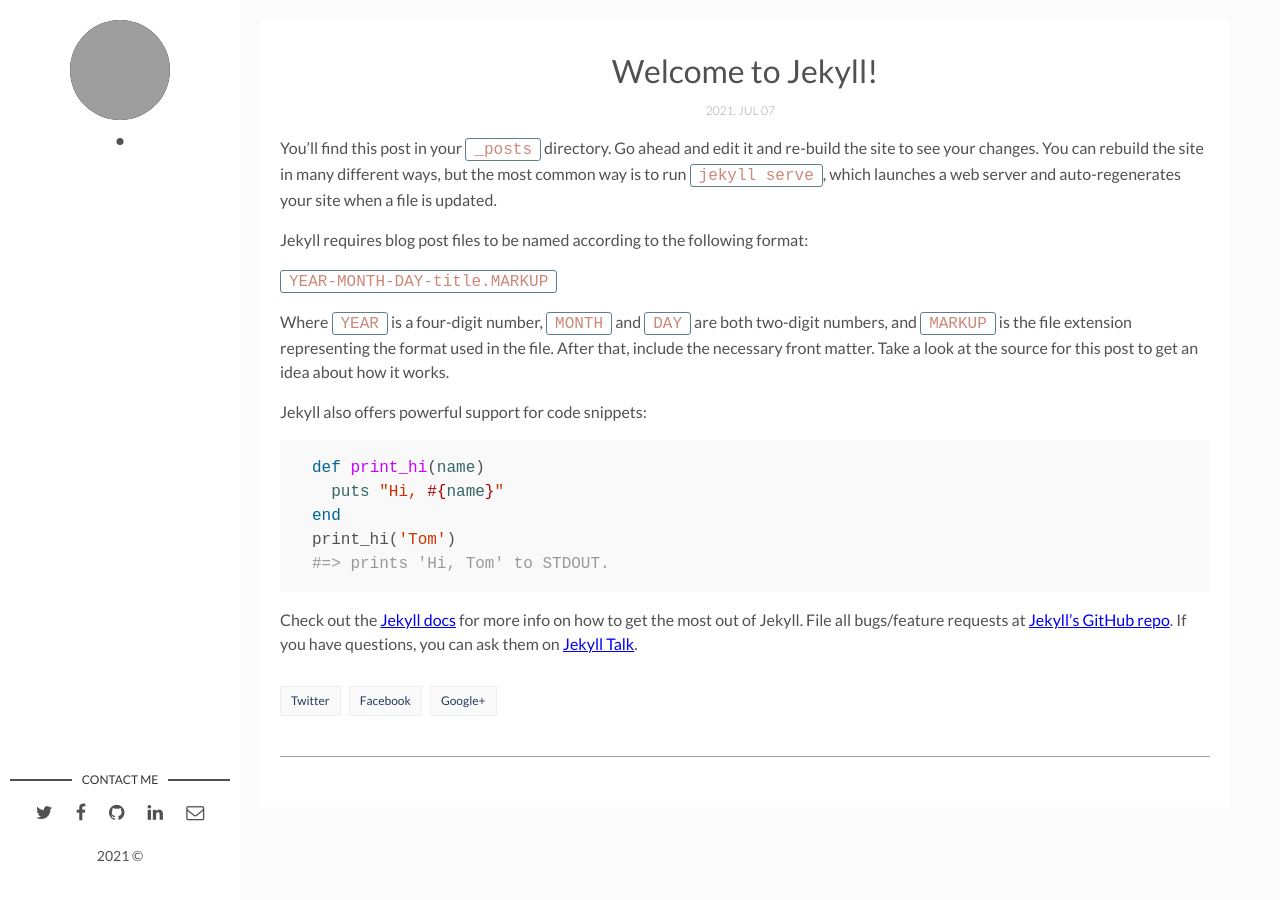
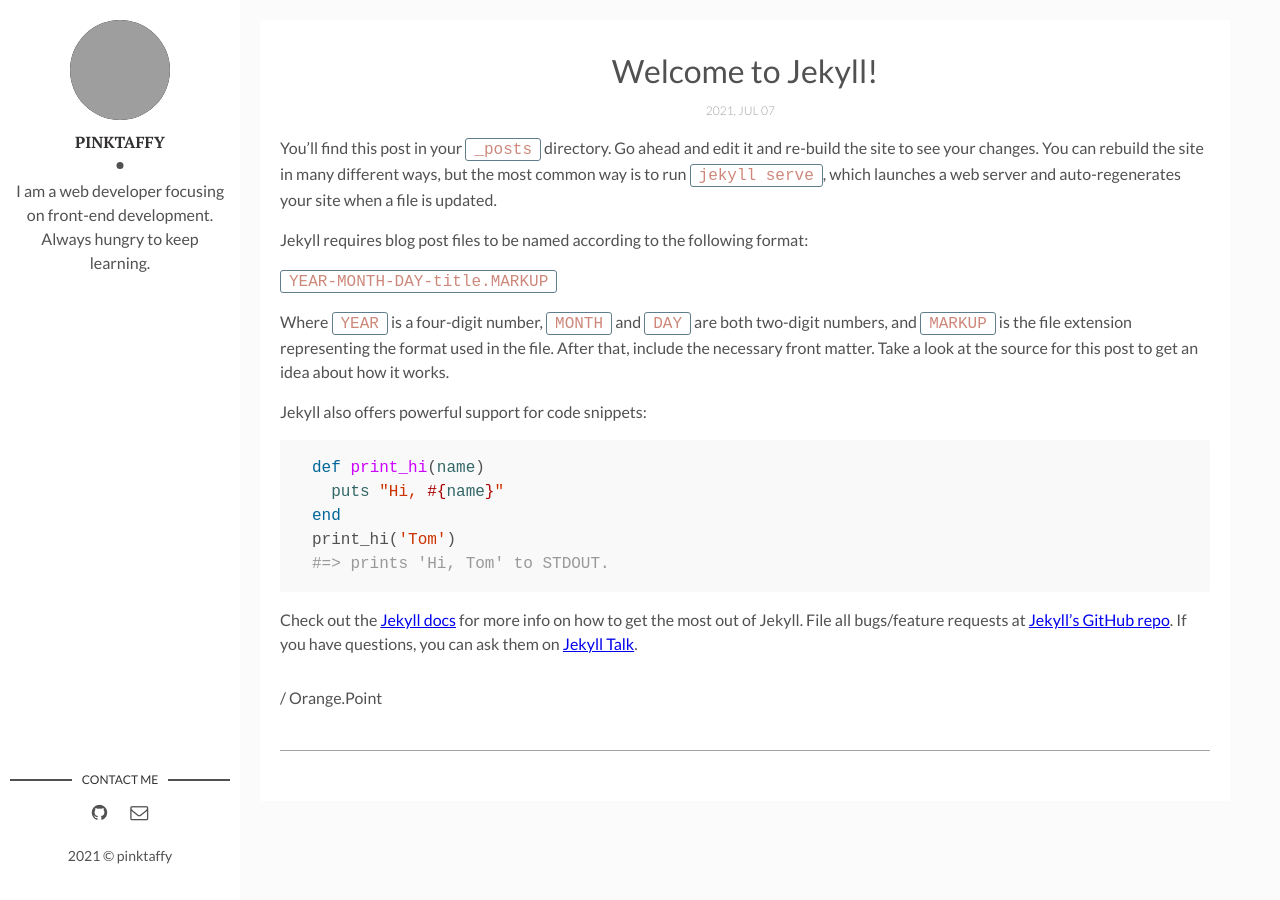
Before and after one commit to pinktaffy/orangepoint.gihub.io, a Jekyll site: the page built from _posts/2021-07-07-welcome-to-jekyll.markdown, in a window 1280 px wide. Built offline with Jekyll 4.4.1, drawn with Linux system fonts in a browser that asks for light colours; grey boxes are pictures that could not be loaded.

Commit message:
update setting

```diff
--- a/_config.yml
+++ b/_config.yml
@@ -24,9 +24,27 @@
   Write an awesome description for your new site here. You can edit this
   line in _config.yml. It will appear in your document head meta (for
   Google search results) and in your feed.xml site description.
-baseurl: "" # the subpath of your site, e.g. /blog
+permalink: ':title/'
+baseurl: "/orange-point" # the subpath of your site, e.g. /blog
 url: "" # the base hostname & protocol for your site, e.g. http://example.com
-twitter_username: jekyllrb
+site-twitter: #if your site has a twitter account, enter it here
+
+# Author Settings
+author: pinktaffy # add your name
+author-img: profile.jpg # add your photo
+about-author: I am a web developer focusing on front-end development. Always hungry to keep learning. # add description
+# social-twitter: # add your Twitter handle
+# social-facebook: # add your Facebook handle
+social-github: pinktaffy # add your Github handle
+# social-linkedin: # add your Linkedin handle
+social-email: clockorangebeer@gmail.com
+
+# Disqus
+# discus-identifier: mr-brown # add your discus identifier
+
+# Tracker
+# analytics: # Google Analytics
+# twitter_username: jekyllrb
 github_username:  pinktaffy
 
 # Build settings
--- a/_layouts/main.html
+++ b/_layouts/main.html
@@ -16,7 +16,7 @@
     <section class="contact">
       <h3 class="contact-title">Contact me</h3>
       <ul>
-        {% if site.social-twitter %}
+       <!-- {% if site.social-twitter %}
           <li><a href="https://twitter.com/{{ site.social-twitter }}" target="_blank"><i class="fa fa-twitter" aria-hidden="true"></i></a></li>
         {% else %}
           <li><a href="https://twitter.com/artemsheludko_" target="_blank"><i class="fa fa-twitter" aria-hidden="true"></i></a></li>
@@ -25,17 +25,17 @@
           <li><a href="https://facebook.com/{{ site.social-facebook }}" target="_blank"><i class="fa fa-facebook" aria-hidden="true"></i></a></li>
         {% else %}
           <li><a href="https://facebook.com/" target="_blank"><i class="fa fa-facebook" aria-hidden="true"></i></a></li>
-        {% endif %}
+        {% endif %} -->
         {% if site.social-github %}
           <li class="github"><a href="http://github.com/{{site.social-github}}" target="_blank"><i class="fa fa-github"></i></a></li>
         {% else %}
           <li class="github"><a href="http://github.com/" target="_blank"><i class="fa fa-github" aria-hidden="true"></i></a></li>
         {% endif %}
-        {% if site.social-linkedin %}
+       <!-- {% if site.social-linkedin %}
           <li class="linkedin"><a href="https://in.linkedin.com/in/{{site.social-linkedin}}" target="_blank"><i class="fa fa-linkedin"></i></a></li>
         {% else %}
           <li class="linkedin"><a href="https://in.linkedin.com/" target="_blank"><i class="fa fa-linkedin" aria-hidden="true"></i></a></li>
-        {% endif %}
+        {% endif %} -->
         {% if site.social-email %}
           <li class="email"><a href="mailto:{{site.social-email}}"><i class="fa fa-envelope-o"></i></a></li>
         {% else %}
--- a/_layouts/post.html
+++ b/_layouts/post.html
@@ -22,9 +22,10 @@
       {{content | markdownify}}
       <div class="page-footer">
         <div class="page-share">
-          <a href="https://twitter.com/intent/tweet?text={{ page.title }}&url={{ site.url }}{{ page.url }}" title="Share on Twitter" rel="nofollow" target="_blank">Twitter</a>
+         <!-- <a href="https://twitter.com/intent/tweet?text={{ page.title }}&url={{ site.url }}{{ page.url }}" title="Share on Twitter" rel="nofollow" target="_blank">Twitter</a>
           <a href="https://facebook.com/sharer.php?u={{ site.url }}{{ page.url }}" title="Share on Facebook" rel="nofollow" target="_blank">Facebook</a>
-          <a href="https://plus.google.com/share?url={{ site.url }}{{ page.url }}" title="Share on Google+" rel="nofollow" target="_blank">Google+</a>
+          <a href="https://plus.google.com/share?url={{ site.url }}{{ page.url }}" title="Share on Google+" rel="nofollow" target="_blank">Google+</a> -->
+          / Orange.Point
         </div>
         <div class="page-tag">
           {% for tag in page.tags %}
```
Also changed, not shown: assets/img/david-freeman.jpg (deleted), assets/img/home-page.jpg (deleted), assets/img/how-to-start.jpg (deleted), assets/img/i-rest.jpg (deleted), assets/img/js-1.png (deleted), assets/img/mac.jpg (deleted), assets/img/post-example.jpg (deleted), assets/img/promo-img.jpg (deleted), assets/img/software.jpg (deleted), assets/img/we-in-rest.jpg (deleted), assets/img/workflow.jpg (deleted), 4 other files.
